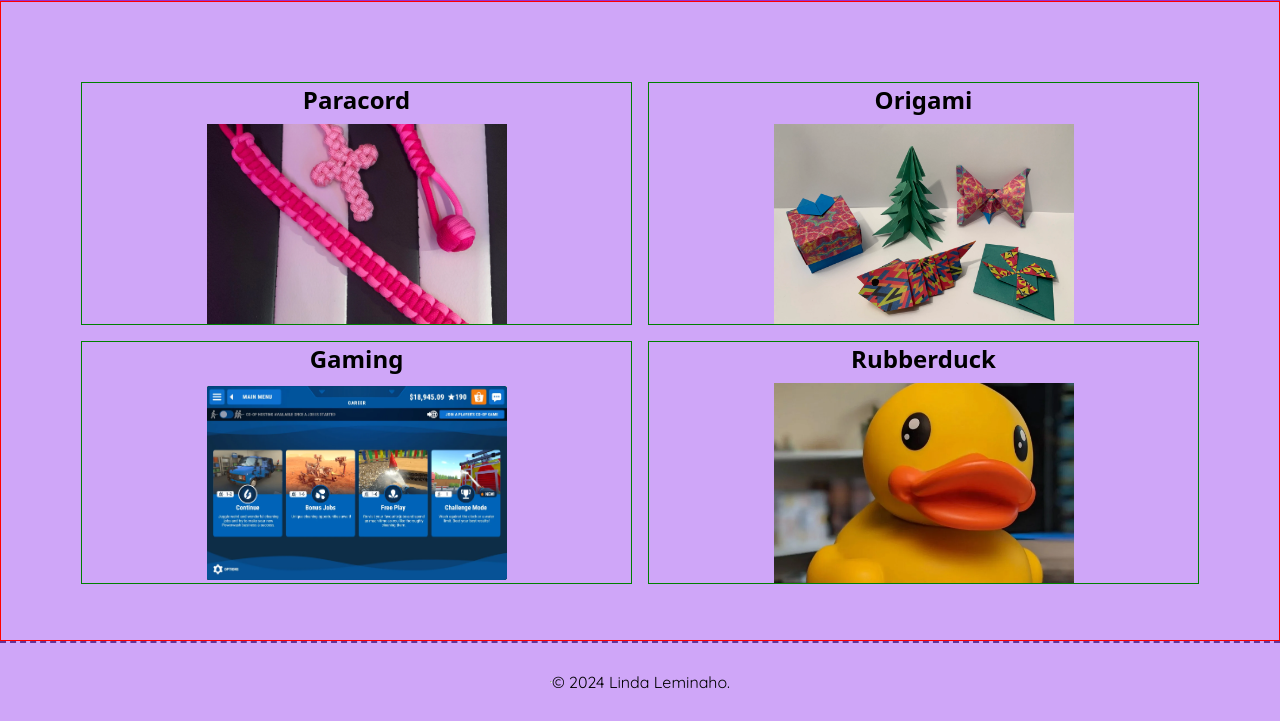
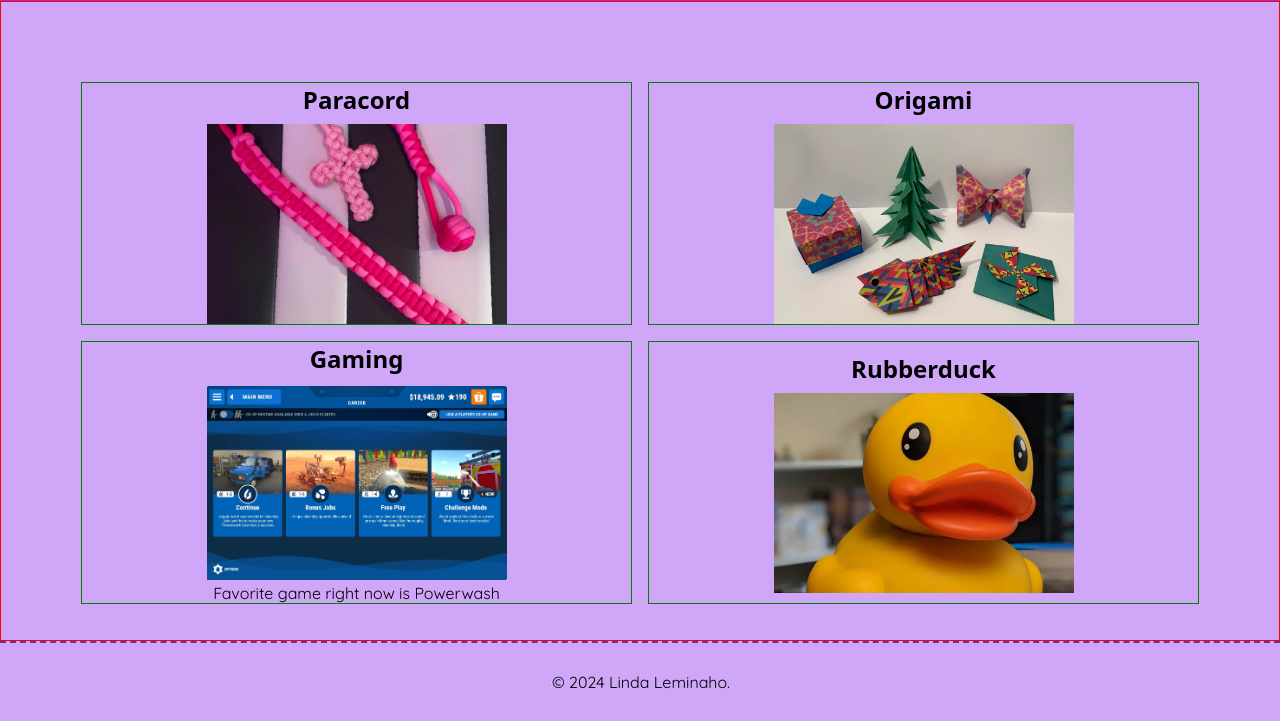
Before and after one commit to Zileena6/githobby, a website built with Parcel: page src/index.html in a window 1280 px wide. Shown: the part 79-800 px from the top of the page. Built offline with nearby package versions, Linux system fonts and the light colour scheme; a web font is replaced by a local one.

Commit message:
Adds gaming text

```diff
--- a/src/index.html
+++ b/src/index.html
@@ -39,6 +39,7 @@
             <div class="image-container">
                 <img src="./assets/gaming.webp" alt="screenshot of the game powerwash">
             </div>
+            <p>Favorite game right now is Powerwash</p>
         </section>
 
         <section class="rubberduck card">
```
